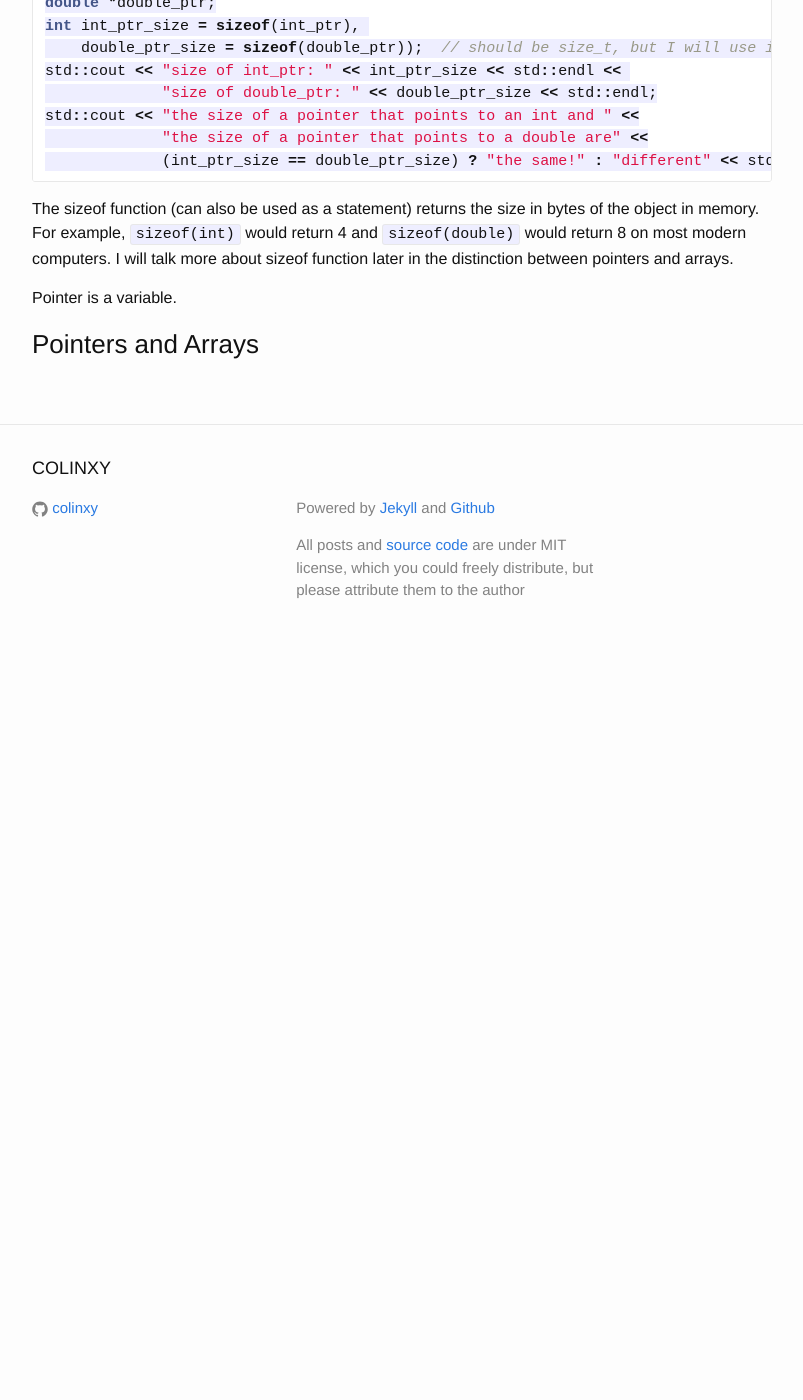
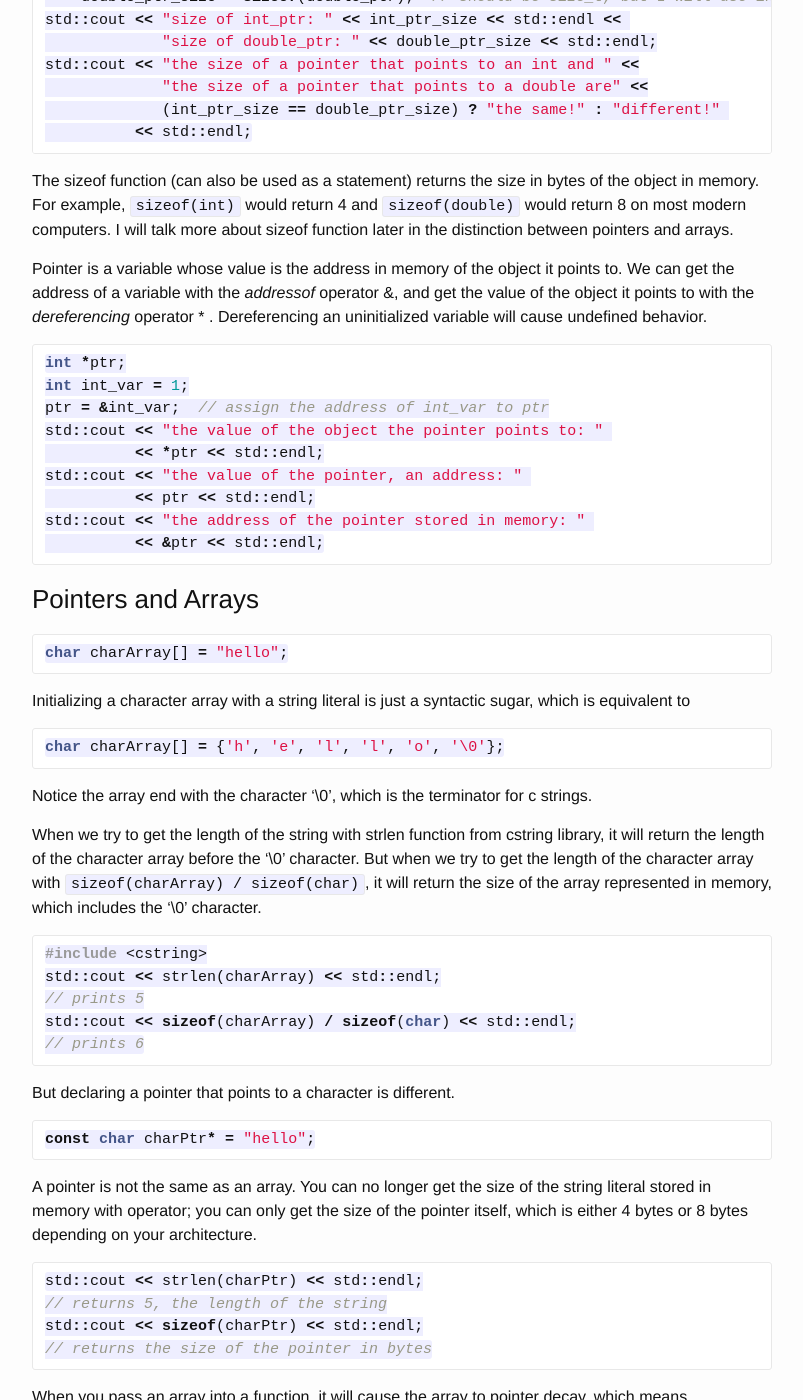
Before and after one commit to colinxy/colinxy.github.io, a Jekyll site: the page built from _posts/2015-11-09-pointer.md, in a window 1280 px wide and 1400 px high, scrolled down 624 px. Shown: the whole window, without its empty margins (238-1041 px from the left). Built offline with Jekyll 4.4.1, drawn with Linux system fonts in a browser that asks for light colours; Markdown is read by kramdown in place of the engine named in the settings; before the commit the page ends 1286 px from its top, so only the background shows below that; some of the changed text lies outside the part shown.

Commit message:
new post

````diff
--- a/_posts/2015-11-09-pointer.md
+++ b/_posts/2015-11-09-pointer.md
@@ -37,12 +34,13 @@
 int *int_ptr;
 double *double_ptr;
 int int_ptr_size = sizeof(int_ptr),
-    double_ptr_size = sizeof(double_ptr));  // should be size_t, but I will use int for simplicity
+    double_ptr_size = sizeof(double_ptr);  // should be size_t, but I will use int for simplicity
 std::cout << "size of int_ptr: " << int_ptr_size << std::endl <<
              "size of double_ptr: " << double_ptr_size << std::endl;
 std::cout << "the size of a pointer that points to an int and " <<
              "the size of a pointer that points to a double are" <<
-             (int_ptr_size == double_ptr_size) ? "the same!" : "different" << std::endl;
+             (int_ptr_size == double_ptr_size) ? "the same!" : "different!"
+          << std::endl;
 ```
 
 The sizeof function (can also be used as a statement) returns the size in bytes of
@@ -50,6 +48,68 @@
 and ```sizeof(double)``` would return 8 on most modern computers. I will talk more
 about sizeof function later in the distinction between pointers and arrays.
 
-Pointer is a variable.
+Pointer is a variable whose value is the address in memory of the object it points to.
+We can get the address of a variable with the _addressof_ operator &, and get the value of the
+object it points to with the _dereferencing_ operator * . Dereferencing an
+uninitialized variable will cause undefined behavior.
+
+```c++
+int *ptr;
+int int_var = 1;
+ptr = &int_var;  // assign the address of int_var to ptr
+std::cout << "the value of the object the pointer points to: "
+          << *ptr << std::endl;
+std::cout << "the value of the pointer, an address: "
+          << ptr << std::endl;
+std::cout << "the address of the pointer stored in memory: "
+          << &ptr << std::endl;
+```
+
 
 ### Pointers and Arrays
+
+```c++
+char charArray[] = "hello";
+```
+
+Initializing a character array with a string literal is just a syntactic sugar, which is equivalent to
+
+```c++
+char charArray[] = {'h', 'e', 'l', 'l', 'o', '\0'};
+```
+
+Notice the array end with the character '\0', which is the terminator for c strings.
+
+When we try to get the length of the string with strlen function from cstring library,
+it will return the length of the character array before the '\0' character.
+But when we try to get the length of the character array with ```sizeof(charArray) / sizeof(char)```,
+it will return the size of the array represented in memory, which includes the
+'\0' character.
+
+```c++
+#include <cstring>
+std::cout << strlen(charArray) << std::endl;
+// prints 5
+std::cout << sizeof(charArray) / sizeof(char) << std::endl;
+// prints 6
+```
+
+But declaring a pointer that points to a character is different.
+
+```c++
+const char charPtr* = "hello";
+```
+
+A pointer is not the same as an array. You can no longer get the size of the
+string literal stored in memory with operator; you can only get the size of the
+pointer itself, which is either 4 bytes or 8 bytes depending on your architecture.
+
+```c++
+std::cout << strlen(charPtr) << std::endl;
+// returns 5, the length of the string
+std::cout << sizeof(charPtr) << std::endl;
+// returns the size of the pointer in bytes
+```
+
+When you pass an array into a function, it will cause the array to pointer decay,
+which means
````
Also changed, not shown: other parts of _posts/2015-11-09-pointer.md (+0 -3 lines), _posts/2015-11-08-hello-world.md (+0 -2 lines), _posts/2015-11-08-print-math-beatifully.md (+0 -3 lines).
